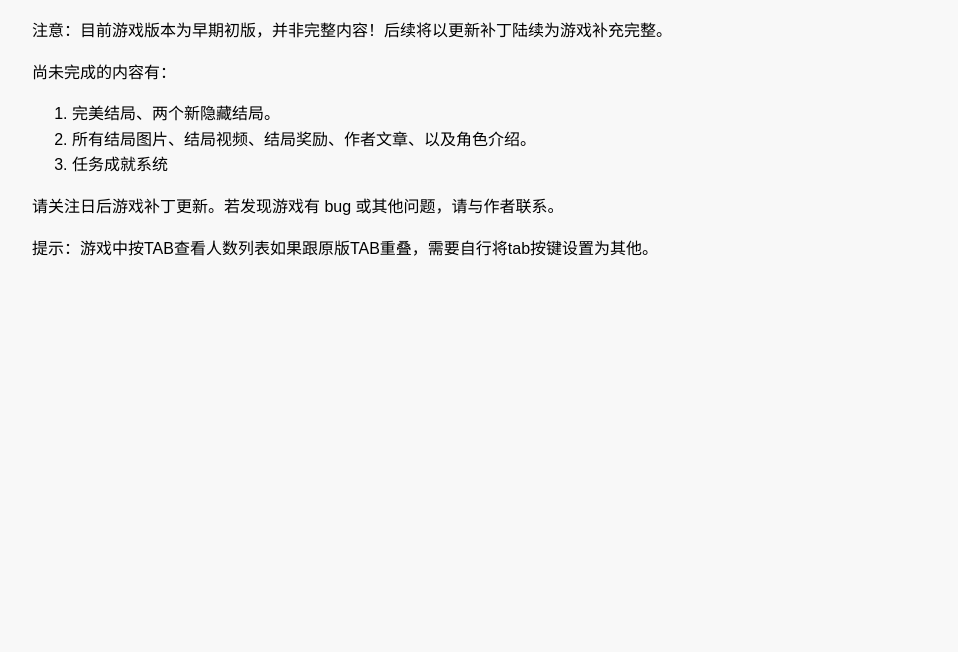
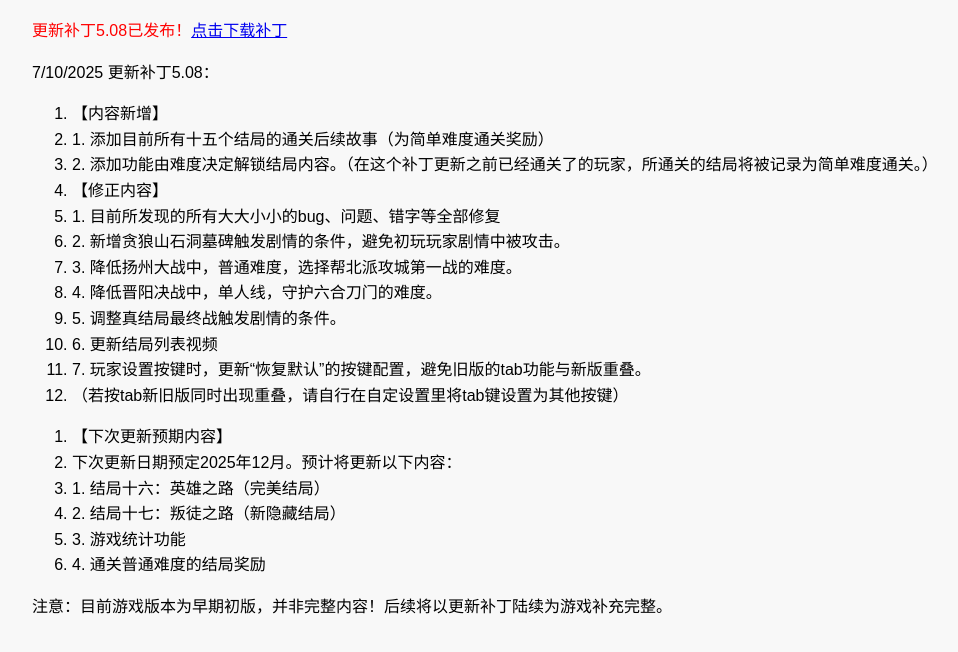
Before and after one commit to xianyangxi/suchou, a plain HTML site: page index.html in a window 1280 px wide. Shown: the part 124-776 px from the top of the page, without its empty margins (16-974 px from the left). Drawn offline with Linux system fonts and the light colour scheme.

Commit message:
Update index.html

```diff
--- a/index.html
+++ b/index.html
@@ -15,14 +15,30 @@
 </head>
 <body>
   <h1>《新宿仇之路》公告栏</h1>
+  <p style="color: red;">更新补丁5.08已发布！<a href="https://www.lxres.com/d/file/DanJiRenWu/DuLiYunXing/2025-07-11/%E8%A1%A5%E4%B8%815.08.zip" target="_blank">点击下载补丁</a> </p>
+  <p>7/10/2025 更新补丁5.08：</p>
+  <ol>
+    <li>【内容新增】</li>
+    <li>1. 添加目前所有十五个结局的通关后续故事（为简单难度通关奖励）</li>
+    <li>2. 添加功能由难度决定解锁结局内容。（在这个补丁更新之前已经通关了的玩家，所通关的结局将被记录为简单难度通关。）</li>
+    <li>【修正内容】</li>
+    <li>1. 目前所发现的所有大大小小的bug、问题、错字等全部修复</li>
+    <li>2. 新增贪狼山石洞墓碑触发剧情的条件，避免初玩玩家剧情中被攻击。</li>
+    <li>3. 降低扬州大战中，普通难度，选择帮北派攻城第一战的难度。</li>
+    <li>4. 降低晋阳决战中，单人线，守护六合刀门的难度。</li>
+    <li>5. 调整真结局最终战触发剧情的条件。</li>
+    <li>6. 更新结局列表视频</li>
+    <li>7. 玩家设置按键时，更新“恢复默认”的按键配置，避免旧版的tab功能与新版重叠。</li>
+    <li>（若按tab新旧版同时出现重叠，请自行在自定设置里将tab键设置为其他按键）</li>
+  </ol>
+  <ol>
+    <li>【下次更新预期内容】</li>
+    <li>下次更新日期预定2025年12月。预计将更新以下内容：</li>
+    <li>1. 结局十六：英雄之路（完美结局）</li>
+    <li>2. 结局十七：叛徒之路（新隐藏结局）</li>
+    <li>3. 游戏统计功能</li>
+    <li>4. 通关普通难度的结局奖励</li>
+  </ol>
   <p>注意：目前游戏版本为早期初版，并非完整内容！后续将以更新补丁陆续为游戏补充完整。</p>
-  <p>尚未完成的内容有：</p>
-  <ol>
-    <li>完美结局、两个新隐藏结局。</li>
-    <li>所有结局图片、结局视频、结局奖励、作者文章、以及角色介绍。</li>
-    <li>任务成就系统</li>
-  </ol>
-  <p>请关注日后游戏补丁更新。若发现游戏有 bug 或其他问题，请与作者联系。</p>
-  <p>提示：游戏中按TAB查看人数列表如果跟原版TAB重叠，需要自行将tab按键设置为其他。</p>
 </body>
 </html>
```
